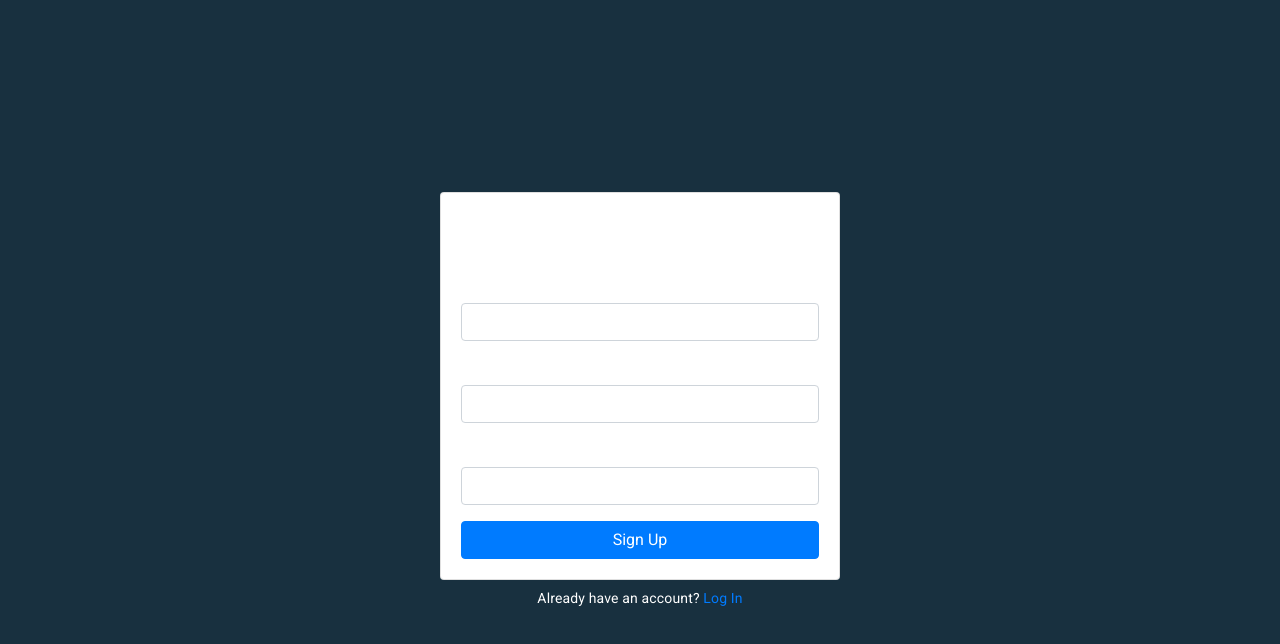
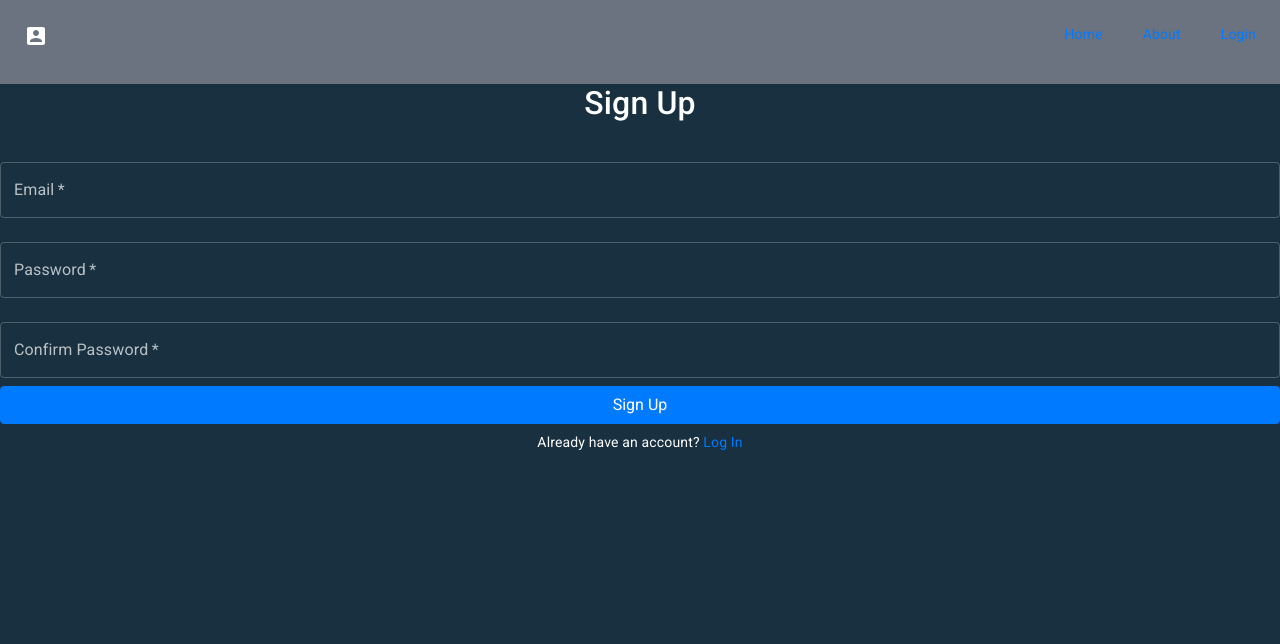
Before and after one commit to vnskaar/Enop, a React (Create React App) app: page /signup in a window 1280 px wide. Shown: the top 644 px of the page. Built offline with nearby package versions, Linux system fonts and the light colour scheme; no server answers; a web font is replaced by a local one.

Commit message:
login works! :O, this is just backup til when i inevetably break it again

```diff
--- a/package.json
+++ b/package.json
@@ -23,7 +23,7 @@
   },
   "scripts": {
     "start": "react-scripts start",
-    "start-api": "yarn start && cd api && flask run --no-debugger",
+    "start-api": "cd api && flask run --no-debugger",
     "build": "react-scripts build",
     "test": "react-scripts test",
     "eject": "react-scripts eject"
--- a/src/App.js
+++ b/src/App.js
@@ -11,33 +11,37 @@ import Dashboard from "./components/Dashboard";
 import { Container } from "@material-ui/core";
 
 
+export default App;
+
+
 function App() {
   return (
-      <Container
-          className="d-flex align-items-center justify-content-center"
-          style={{ minHeight: "100vh" }}
 
-      >
-        <div className="w-100" style={{ maxWidth: "400px" }}>
+
+
+      <div>
+          <div>
             <Router>
+              <Nav />
               <AuthProvider>
                 <Switch>
-                <PrivateRoute exact path="/" component={Dashboard} />
-                <PrivateRoute path="/loggedIn" component={LoggedIn} />
+                  <PrivateRoute exact path="/" component={Login} />
+                  <PrivateRoute exact path="/wiz" component={Wiz} />
+                  <PrivateRoute exact path="/about" component={About} />
+                  <PrivateRoute exact path="/loggedIn" component={LoggedIn} />
+                  <PrivateRoute exact path="/home" component={Home} />
                   <Route path="/signup" component={Signup} />
                   <Route path="/login" component={Login} />
                   <Route path="/forgot-password" component={ForgotPassword} />
-                <Route exact path="/loggedIn">
-                  <LoggedIn />
-                </Route>
                 </Switch>
               </AuthProvider>
             </Router>
           </div>
-      </Container>
+      </div>
 
 
-     /* <Router>
+  /*
+      <Router>
               <Nav />
               <switch>
                   <Route exact path="/">
@@ -60,5 +64,3 @@ function App() {
   */
 );
 }
-
-export default App;
--- a/src/components/Dashboard.js
+++ b/src/components/Dashboard.js
@@ -21,16 +21,13 @@ export default function Dashboard() {
 
   return (
     <>
-      <Card>
-        <Card.Body>
           <h2 className="text-center mb-4">Profile</h2>
           {error && <Alert variant="danger">{error}</Alert>}
           <strong>Email:</strong> {currentUser.email}
           <Link to="/update-profile" className="btn btn-primary w-100 mt-3">
             Update Profile
           </Link>
-        </Card.Body>
-      </Card>
+
       <div className="w-100 text-center mt-2">
         <Button variant="link" onClick={handleLogout}>
           Log Out
--- a/src/components/ForgotPassword.js
+++ b/src/components/ForgotPassword.js
@@ -2,6 +2,7 @@ import React, { useRef, useState } from "react"
 import { Form, Button, Card, Alert } from "react-bootstrap"
 import { useAuth } from "../contexts/AuthContext"
 import { Link } from "react-router-dom"
+import {FormControl, FormGroup, FormLabel} from "@material-ui/core";
 
 export default function ForgotPassword() {
   const emailRef = useRef()
@@ -28,16 +29,14 @@ export default function ForgotPassword() {
 
   return (
     <>
-      <Card>
-        <Card.Body>
           <h2 className="text-center mb-4">Password Reset</h2>
           {error && <Alert variant="danger">{error}</Alert>}
           {message && <Alert variant="success">{message}</Alert>}
           <Form onSubmit={handleSubmit}>
-            <Form.Group id="email">
-              <Form.Label>Email</Form.Label>
-              <Form.Control type="email" ref={emailRef} required />
-            </Form.Group>
+            <FormGroup id="email">
+              <FormLabel>Email</FormLabel>
+              <FormControl type="email" ref={emailRef} required />
+            </FormGroup>
             <Button disabled={loading} className="w-100" type="submit">
               Reset Password
             </Button>
@@ -45,8 +44,6 @@ export default function ForgotPassword() {
           <div className="w-100 text-center mt-3">
             <Link to="/login">Login</Link>
           </div>
-        </Card.Body>
-      </Card>
       <div className="w-100 text-center mt-2">
         Need an account? <Link to="/signup">Sign Up</Link>
       </div>
--- a/src/components/UpdateProfile.js
+++ b/src/components/UpdateProfile.js
@@ -2,6 +2,7 @@ import React, { useRef, useState } from "react"
 import { Form, Button, Card, Alert } from "react-bootstrap"
 import { useAuth } from "../contexts/AuthContext"
 import { Link, useHistory } from "react-router-dom"
+import {FormControl, FormGroup, FormLabel} from "@material-ui/core";
 
 export default function UpdateProfile() {
   const emailRef = useRef()
@@ -43,42 +44,38 @@ export default function UpdateProfile() {
 
   return (
     <>
-      <Card>
-        <Card.Body>
           <h2 className="text-center mb-4">Update Profile</h2>
           {error && <Alert variant="danger">{error}</Alert>}
           <Form onSubmit={handleSubmit}>
-            <Form.Group id="email">
-              <Form.Label>Email</Form.Label>
-              <Form.Control
+            <FormGroup id="email">
+              <FormLabel>Email</FormLabel>
+              <FormControl
                 type="email"
                 ref={emailRef}
                 required
                 defaultValue={currentUser.email}
               />
-            </Form.Group>
-            <Form.Group id="password">
-              <Form.Label>Password</Form.Label>
-              <Form.Control
+            </FormGroup>
+            <FormGroup id="password">
+              <FormLabel>Password</FormLabel>
+              <FormControl
                 type="password"
                 ref={passwordRef}
                 placeholder="Leave blank to keep the same"
               />
-            </Form.Group>
-            <Form.Group id="password-confirm">
-              <Form.Label>Password Confirmation</Form.Label>
-              <Form.Control
+            </FormGroup>
+            <FormGroup id="password-confirm">
+              <FormLabel>Password Confirmation</FormLabel>
+              <FormControl
                 type="password"
                 ref={passwordConfirmRef}
                 placeholder="Leave blank to keep the same"
               />
-            </Form.Group>
+            </FormGroup>
             <Button disabled={loading} className="w-100" type="submit">
               Update
             </Button>
           </Form>
-        </Card.Body>
-      </Card>
       <div className="w-100 text-center mt-2">
         <Link to="/">Cancel</Link>
       </div>
--- a/src/components/login.js
+++ b/src/components/login.js
@@ -2,6 +2,15 @@ import React, { useRef, useState } from "react"
 import { Form, Button, Card, Alert } from "react-bootstrap"
 import { useAuth } from "../contexts/AuthContext"
 import { Link, useHistory } from "react-router-dom"
+import {FormGroup, FormLabel, makeStyles, TextField} from "@material-ui/core";
+import Container from "@material-ui/core/Container";
+
+const useStyles = makeStyles((theme) => ({
+    text: {
+        color: 'black',
+    }
+
+}));
 
 export default function Login() {
     const emailRef = useRef()
@@ -10,6 +19,8 @@ export default function Login() {
     const [error, setError] = useState("")
     const [loading, setLoading] = useState(false)
     const history = useHistory()
+    const classes = useStyles();
+
 
     async function handleSubmit(e) {
         e.preventDefault()
@@ -18,7 +29,7 @@ export default function Login() {
             setError("")
             setLoading(true)
             await login(emailRef.current.value, passwordRef.current.value)
-            history.push("/")
+            history.push("/home")
         } catch {
             setError("Failed to log in")
         }
@@ -28,31 +39,50 @@ export default function Login() {
 
     return (
         <>
-            <Card>
-                <Card.Body>
+            <Container maxWidth='xs'>
+                <div className='flex flex-col justify-center items-center'>
                     <h2 className="text-center mb-4">Log In</h2>
                     {error && <Alert variant="danger">{error}</Alert>}
-                    <Form onSubmit={handleSubmit}>
-                        <Form.Group id="email">
-                            <Form.Label>Email</Form.Label>
-                            <Form.Control type="email" ref={emailRef} required />
-                        </Form.Group>
-                        <Form.Group id="password">
-                            <Form.Label>Password</Form.Label>
-                            <Form.Control type="password" ref={passwordRef} required />
-                        </Form.Group>
+                    <form onSubmit={handleSubmit}>
+                        <FormGroup id="email">
+                            <TextField
+                                className={classes.black}
+                                label='Email'
+                                type='email'
+                                color='primary'
+                                variant="outlined"
+                                margin='normal'
+                                fullWidth
+                                required
+                                inputRef={emailRef}
+                            >
+                            </TextField>
+                        </FormGroup>
+                        <FormGroup id="password">
+                            <TextField
+                                className={classes.black}
+                                label='Password'
+                                type='password'
+                                color='secondary'
+                                variant="outlined"
+                                margin='normal'
+                                fullWidth
+                                required
+                                inputRef={passwordRef}
+                            />
+                        </FormGroup>
                         <Button disabled={loading} className="w-100" type="submit">
                             Log In
                         </Button>
-                    </Form>
+                    </form>
                     <div className="w-100 text-center mt-3">
                         <Link to="/forgot-password">Forgot your Password?</Link>
                     </div>
-                </Card.Body>
-            </Card>
-            <div className="w-100 text-center mt-2">
-                Need an account? <Link to="/signup">Sign Up</Link>
-            </div>
+                    <div className="w-100 text-center mt-2">
+                        Need an account? <Link to="/signup">Sign Up</Link>
+                    </div>
+                </div>
+            </Container>
         </>
     )
 }
--- a/src/components/signup.js
+++ b/src/components/signup.js
@@ -2,6 +2,7 @@ import React, { useRef, useState } from "react"
 import { Form, Button, Card, Alert } from "react-bootstrap"
 import { useAuth } from "../contexts/AuthContext"
 import { Link, useHistory } from "react-router-dom"
+import {FormGroup, FormLabel, TextField} from "@material-ui/core";
 
 export default function Signup() {
     const emailRef = useRef()
@@ -33,29 +34,49 @@ export default function Signup() {
 
     return (
         <>
-            <Card>
-                <Card.Body>
                     <h2 className="text-center mb-4">Sign Up</h2>
                     {error && <Alert variant="danger">{error}</Alert>}
                     <Form onSubmit={handleSubmit}>
-                        <Form.Group id="email">
-                            <Form.Label>Email</Form.Label>
-                            <Form.Control type="email" ref={emailRef} required />
-                        </Form.Group>
-                        <Form.Group id="password">
-                            <Form.Label>Password</Form.Label>
-                            <Form.Control type="password" ref={passwordRef} required />
-                        </Form.Group>
-                        <Form.Group id="password-confirm">
-                            <Form.Label>Password Confirmation</Form.Label>
-                            <Form.Control type="password" ref={passwordConfirmRef} required />
-                        </Form.Group>
+                        <FormGroup id="email">
+                            <TextField
+                                label='Email'
+                                type='email'
+                                color='secondary'
+                                variant="outlined"
+                                margin='normal'
+                                fullWidth
+                                required
+                                inputRef={emailRef}
+                            />
+                        </FormGroup>
+                        <FormGroup id="password">
+                            <TextField
+                                label='Password'
+                                type='password'
+                                color='secondary'
+                                variant="outlined"
+                                margin='normal'
+                                fullWidth
+                                required
+                                inputRef={passwordRef}
+                            />
+                        </FormGroup>
+                        <FormGroup id="password-confirm">
+                            <TextField
+                                label='Confirm Password'
+                                type='password'
+                                color='secondary'
+                                variant="outlined"
+                                margin='normal'
+                                fullWidth
+                                required
+                                inputRef={passwordConfirmRef}
+                            />
+                        </FormGroup>
                         <Button disabled={loading} className="w-100" type="submit">
                             Sign Up
                         </Button>
                     </Form>
-                </Card.Body>
-            </Card>
             <div className="w-100 text-center mt-2">
                 Already have an account? <Link to="/login">Log In</Link>
             </div>
--- a/src/index.js
+++ b/src/index.js
@@ -6,6 +6,7 @@ import CssBaseline from '@material-ui/core/CssBaseline';
 import { red, green, blue } from '@material-ui/core/colors/';
 import './styles/style.css'
 import './assets/fonts/TerminalDosisBold.ttf'
+import {Nav} from "./layout";
 
 
 const darkTheme = createMuiTheme({
--- a/src/layout/Nav.js
+++ b/src/layout/Nav.js
@@ -4,7 +4,7 @@ import AccountBoxIcon from '@material-ui/icons/AccountBox';
 
 const navs = [
     {
-        path: '/',
+        path: '/home',
         name: 'Home'
     },
     {
--- a/src/pages/LoggedIn.js
+++ b/src/pages/LoggedIn.js
@@ -7,12 +7,6 @@ import {Link} from "react-router-dom";
 import DeviceListSwitches from "../components/deviceListSwitches";
 
 const LoggedIn = () => {
-
-    const percentage = 50;
-
-    /*const handleChange = (event) => {
-        setState({ ...state, [event.target.name]: event.target.checked });
-    };*/
 
     return(
         <Layout>
--- a/src/pages/Login.js
+++ b/src/pages/Login.js
@@ -5,7 +5,7 @@ import Button from '@material-ui/core/Button'
 import {Link} from "react-router-dom";
 
 
-const unused = (props) => {
+const Login = () => {
     return(
         <Container maxWidth='xs'>
             <div className='flex flex-col justify-center items-center'>
@@ -46,4 +46,4 @@ const unused = (props) => {
 
 }
 
-export default unused
+export default Login
```
Lines whose indentation alone changed are shown as unchanged.
